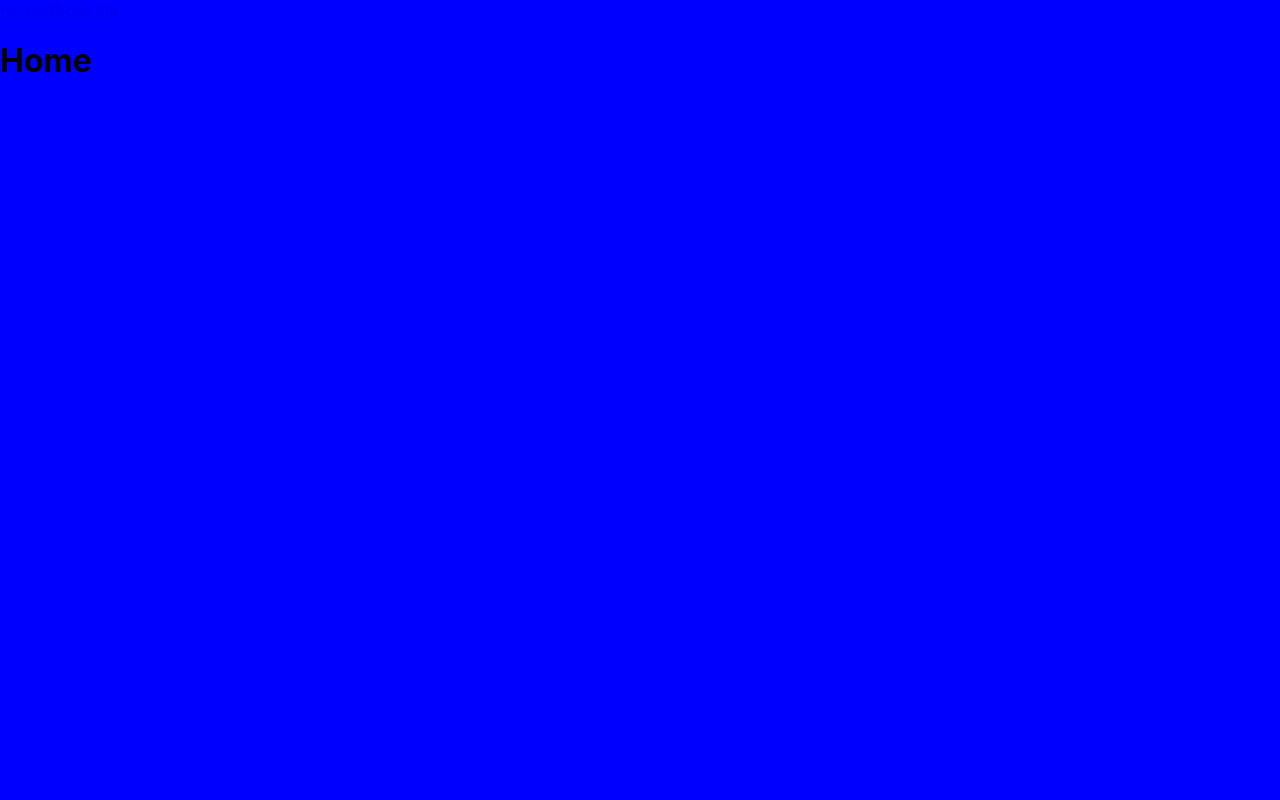
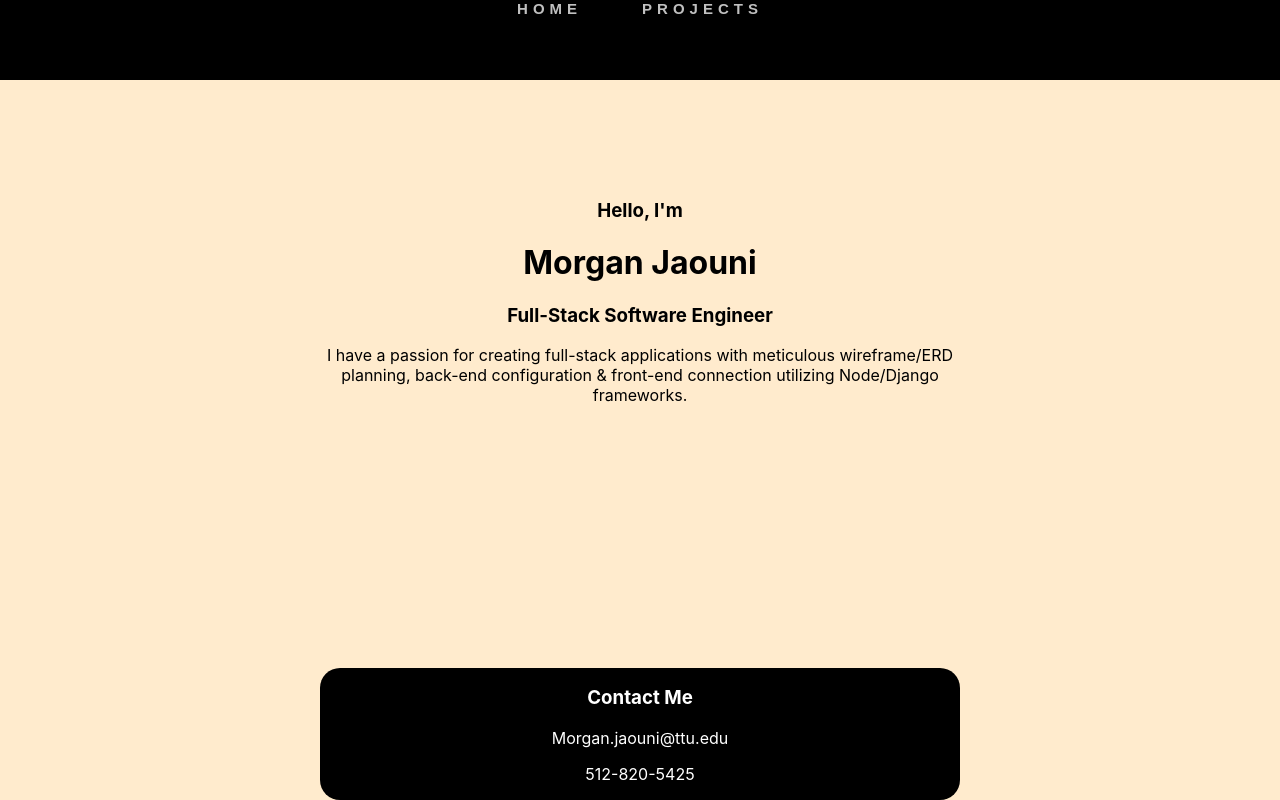
Before and after one commit to morgan-jaouni/ReactPortfolio, a React (Create React App) app in the folder my-app/: page / in a window 1280 px wide. Built offline with nearby package versions, Linux system fonts and the light colour scheme.

Commit message:
adds home styles

```diff
--- a/my-app/src/App.css
+++ b/my-app/src/App.css
@@ -1,3 +1,44 @@
 body {
-    background-color: blue;
+    background-color: blanchedalmond;
 }
+
+.navbar {
+    font: 12px 'opensans-bold', sans-serif;
+    width: 100%;
+    text-transform: uppercase;
+    letter-spacing: 5px;
+    margin: 0 auto;
+    height: 10vh;
+    width: 100vw;
+    background-color: black;
+    text-align: center;
+ }
+
+ .navlinks {
+    font-size: 15px;
+    font-weight: 700;
+    padding: 30px;
+    color: silver;
+    text-decoration: none;
+ }
+h1, h3 {
+    text-align: center;
+}
+p {
+    text-align: center;
+}
+
+.homesection {
+    margin:auto;
+    width: 50%;
+    padding: 100px 0;
+}
+
+footer {
+    position: absolute;
+    bottom: 0;
+    width: 50vw;
+    background-color: black;
+    color: white;
+    border-radius: 20px;
+}
--- a/my-app/src/App.js
+++ b/my-app/src/App.js
@@ -6,9 +6,9 @@ import Index from "./components/Index";
 function App() {
   return (
     <div className="App">
-      <nav>
-      <Link to="/Home">Home</Link>
-      <Link to="/About">About Me</Link>
+      <nav class="navbar">
+      <Link class="navlinks" to="/">Home</Link>
+      <Link class="navlinks" to="/Projects">Projects</Link>
       </nav>
       <Index></Index>
     </div>
--- a/my-app/src/components/Home.js
+++ b/my-app/src/components/Home.js
@@ -1,9 +1,21 @@
 import React from "react";
+import "../App.css";
 
 function Home() {
     return (
-      <div className="App">
-        <h1>Home</h1>
+      <div>
+        <div class="homesection">
+        <h3>Hello, I'm</h3>
+        <h1>Morgan Jaouni</h1>
+        <h3>Full-Stack Software Engineer</h3>
+        <p>I have a passion for creating full-stack applications with meticulous wireframe/ERD planning, back-end configuration & front-end connection utilizing Node/Django frameworks.</p>
+        <footer>
+        <h3>Contact Me</h3>
+        <p>Morgan.jaouni@ttu.edu</p>
+        <p>512-820-5425</p>
+        </footer>
+
+        </div>
       </div>
     );
   }
--- a/my-app/src/components/Index.js
+++ b/my-app/src/components/Index.js
@@ -1,13 +1,13 @@
 import React from "react";
 import Home from "./Home";
-import About from "./About";
+import Projects from "./Projects";
 import { Switch,Route } from "react-router-dom";
 
 function Index() {
     return (
         <Switch>
             <Route exact path="/" component={Home} />
-            <Route exact path="/About" component={About} />
+            <Route exact path="/Projects" component={Projects} />
         </Switch>
     );
   }
--- a/my-app/src/components/About.js
+++ b/my-app/src/components/Projects.js
@@ -1,12 +1,12 @@
 import React from "react";
 
-function About() {
+function Projects() {
     return (
       <div className="App">
-        <h1>About</h1>
+        <h1>Projects</h1>
       </div>
     );
   }
 
 
-  export default About;
+  export default Projects;
```
Also changed, not shown: 1 other file (tests, documents, lock files or other folders).
